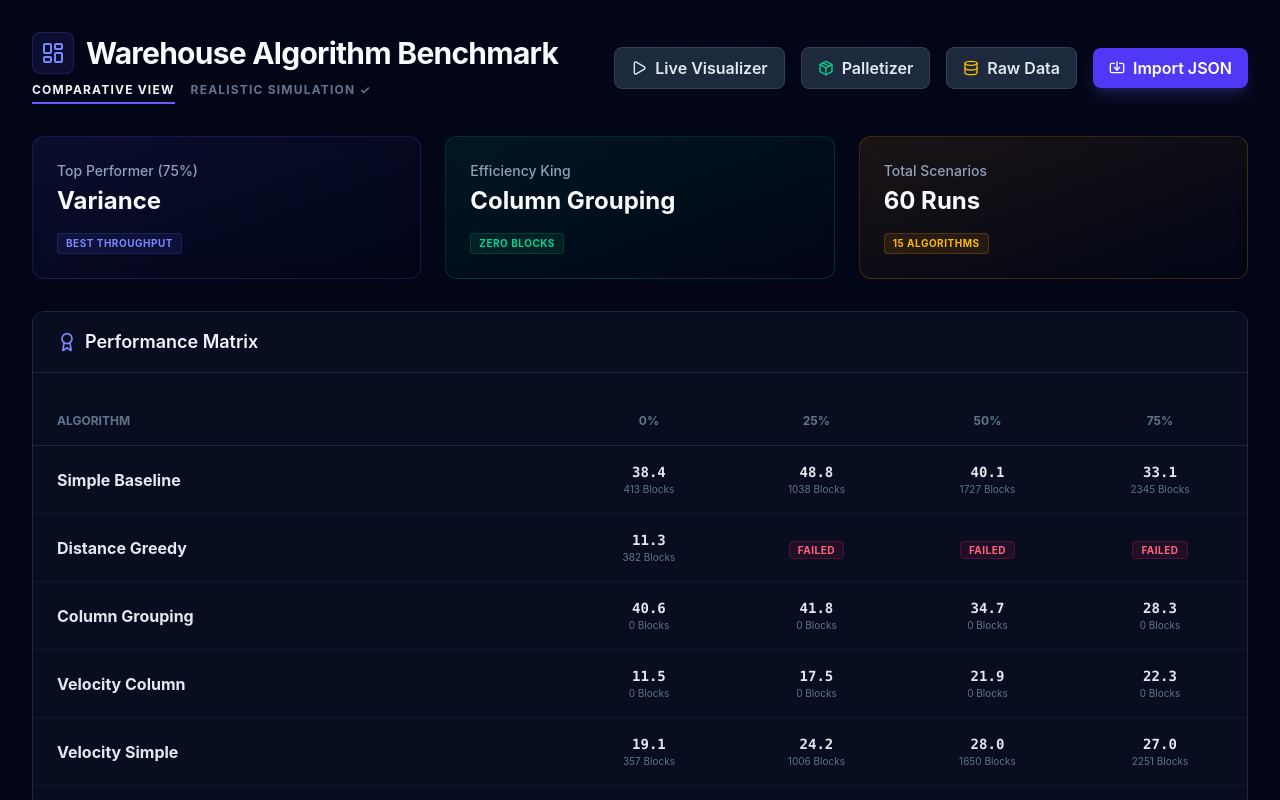
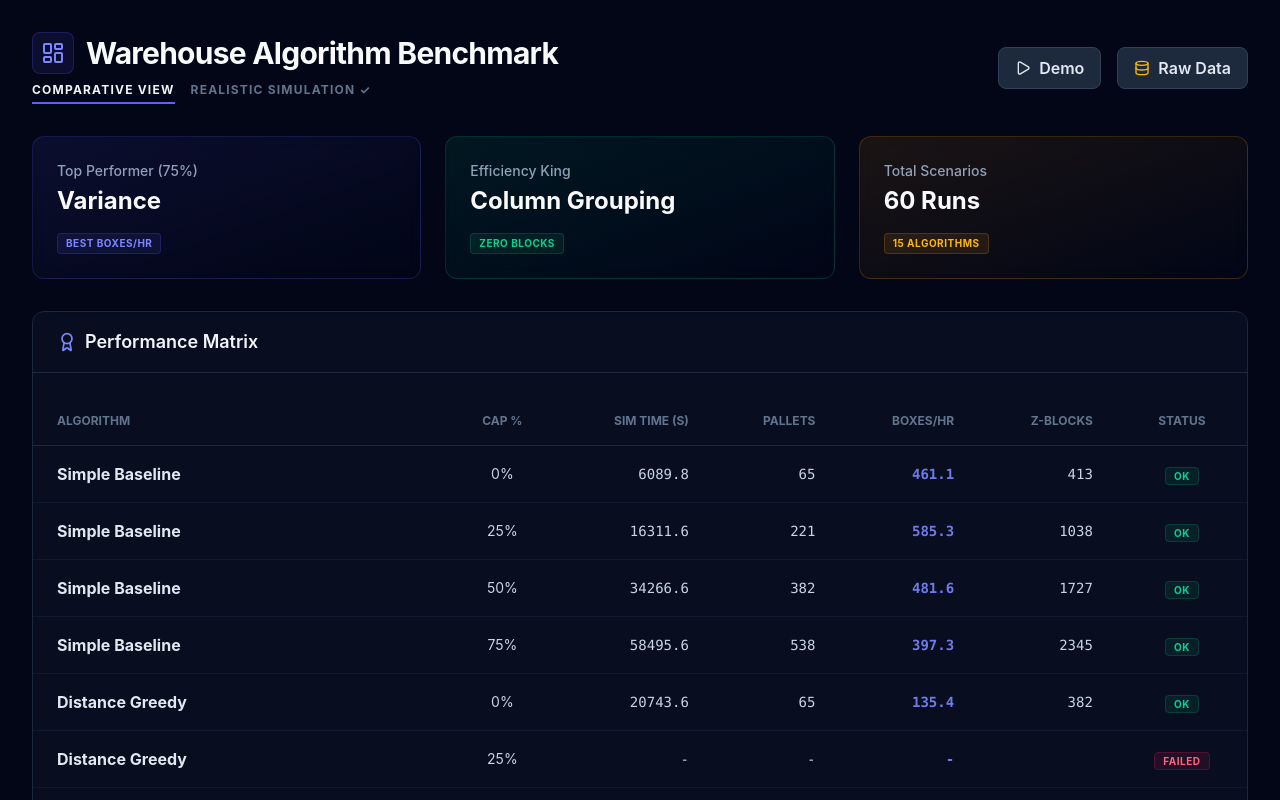
Before and after one commit to cfd24/hackathonupc, a React (Vite) app in the folder dashboard/: page / in a window 1280 px wide. Shown: the top 800 px of the page. Built offline with nearby package versions, Linux system fonts and the light colour scheme.

Commit message:
Update dashboard UI: boxes/hr, rename links, remove palletizer route

```diff
--- a/dashboard/src/App.jsx
+++ b/dashboard/src/App.jsx
@@ -11,7 +11,7 @@ function App() {
       <Routes>
         <Route path="/" element={<BenchmarkPage />} />
         <Route path="/visualizer" element={<VisualizerPage />} />
-        <Route path="/palletizer" element={<Navigate to="/visualizer" replace />} />
+
         <Route path="/raw-data" element={<RawDataPage />} />
       </Routes>
     </Router>
--- a/dashboard/src/pages/BenchmarkPage.jsx
+++ b/dashboard/src/pages/BenchmarkPage.jsx
@@ -66,8 +66,8 @@ export default function BenchmarkPage() {
     CAPACITY_LEVELS.forEach(cap => {
       const capData = data.filter(d => d.capacity_pct === cap && d.status === 'ok');
       if (capData.length === 0) return;
-      const maxThroughput = Math.max(...capData.map(d => d.throughput_per_h));
-      best[`throughput-${cap}`] = capData.find(d => d.throughput_per_h === maxThroughput)?.algorithm;
+      const maxThroughput = Math.max(...capData.map(d => d.throughput_per_h * 12));
+      best[`throughput-${cap}`] = capData.find(d => d.throughput_per_h * 12 === maxThroughput)?.algorithm;
       const minRelocs = Math.min(...capData.map(d => d.z_blocks));
       best[`relocs-${cap}`] = capData.find(d => d.z_blocks === minRelocs)?.algorithm;
     });
@@ -80,7 +80,7 @@ export default function BenchmarkPage() {
       algorithms.forEach(algo => {
         const d = data.find(item => item.algorithm === algo && item.capacity_pct === cap);
         if (d && d.status === 'ok') {
-          entry[algo] = d.throughput_per_h;
+          entry[algo] = d.throughput_per_h * 12;
           entry[`${algo}-blocks`] = d.z_blocks;
         }
       });
@@ -120,7 +120,7 @@ export default function BenchmarkPage() {
     return Array.from({ length: numHours }).map((_, i) => {
       const entry = { name: `H${i+1}` };
       realisticData.forEach(algo => {
-        entry[algo.algorithm] = algo.long.throughput_per_hour[i];
+        entry[algo.algorithm] = algo.long.throughput_per_hour[i] * 12;
       });
       return entry;
     });
@@ -145,22 +145,12 @@ export default function BenchmarkPage() {
           </div>
 
           <div className="flex items-center gap-4">
-            <Link to="/visualizer" className="flex items-center gap-2 px-4 py-2 bg-slate-800 hover:bg-slate-700 text-slate-200 font-semibold rounded-lg transition-all border border-slate-700"><Play className="w-4 h-4" /> Live Visualizer</Link>
-            <Link to="/palletizer" className="flex items-center gap-2 px-4 py-2 bg-slate-800 hover:bg-slate-700 text-slate-200 font-semibold rounded-lg transition-all border border-slate-700"><Package className="w-4 h-4 text-emerald-400" /> Palletizer</Link>
+            <Link to="/visualizer" className="flex items-center gap-2 px-4 py-2 bg-slate-800 hover:bg-slate-700 text-slate-200 font-semibold rounded-lg transition-all border border-slate-700"><Play className="w-4 h-4" /> Demo</Link>
             <Link to="/raw-data" className="flex items-center gap-2 px-4 py-2 bg-slate-800 hover:bg-slate-700 text-slate-200 font-semibold rounded-lg transition-all border border-slate-700"><Database className="w-4 h-4 text-amber-400" /> Raw Data</Link>
-            <button onClick={() => setShowImporter(!showImporter)} className="flex items-center gap-2 px-4 py-2 bg-indigo-600 hover:bg-indigo-500 text-white font-semibold rounded-lg transition-all shadow-lg shadow-indigo-500/20 active:scale-95"><Import className="w-4 h-4" /> Import JSON</button>
           </div>
         </header>
 
-        {showImporter && (
-          <Card className="border-indigo-500/30 bg-indigo-500/5">
-            <div className="space-y-4">
-              <textarea value={pastedData} onChange={(e) => setPastedData(e.target.value)} placeholder="Paste benchmark JSON here..." className="w-full h-40 bg-slate-950 border border-slate-800 rounded-lg p-4 font-mono text-sm outline-none" />
-              <button onClick={handleImport} className="w-full py-2 bg-indigo-500 text-white rounded-lg font-bold">Sync Dashboard</button>
-              {importerError && <p className="text-rose-400 text-xs font-bold">{importerError}</p>}
-            </div>
-          </Card>
-        )}
+
 
         {activeTab === 'comparative' ? (
           <>
@@ -168,7 +158,7 @@ export default function BenchmarkPage() {
               <Card className="bg-gradient-to-br from-indigo-500/10 to-transparent border-indigo-500/20">
                 <p className="text-slate-400 text-sm font-medium">Top Performer (75%)</p>
                 <h4 className="text-2xl font-bold text-slate-50 mt-1">{bestPerformers['throughput-75']}</h4>
-                <div className="mt-4 flex items-center gap-2"><Badge variant="indigo">Best Throughput</Badge></div>
+                <div className="mt-4 flex items-center gap-2"><Badge variant="indigo">Best BOXES/HR</Badge></div>
               </Card>
               <Card className="bg-gradient-to-br from-emerald-500/10 to-transparent border-emerald-500/20">
                 <p className="text-slate-400 text-sm font-medium">Efficiency King</p>
@@ -184,17 +174,30 @@ export default function BenchmarkPage() {
 
             <Card title="Performance Matrix" icon={Award}>
               <div className="overflow-x-auto -mx-6">
-                <table className="w-full text-left border-collapse">
-                  <thead><tr className="border-b border-slate-800"><th className="px-6 py-4 text-xs font-bold uppercase text-slate-500">Algorithm</th>{CAPACITY_LEVELS.map(cap => <th key={cap} className="px-6 py-4 text-xs font-bold uppercase text-slate-500 text-center">{cap}%</th>)}</tr></thead>
+                <table className="w-full text-left border-collapse whitespace-nowrap">
+                  <thead>
+                    <tr className="border-b border-slate-800">
+                      <th className="px-6 py-4 text-xs font-bold uppercase text-slate-500">Algorithm</th>
+                      <th className="px-6 py-4 text-xs font-bold uppercase text-slate-500 text-center">Cap %</th>
+                      <th className="px-6 py-4 text-xs font-bold uppercase text-slate-500 text-right">SIM TIME (S)</th>
+                      <th className="px-6 py-4 text-xs font-bold uppercase text-slate-500 text-right">PALLETS</th>
+                      <th className="px-6 py-4 text-xs font-bold uppercase text-slate-500 text-right">BOXES/HR</th>
+                      <th className="px-6 py-4 text-xs font-bold uppercase text-slate-500 text-right">Z-BLOCKS</th>
+                      <th className="px-6 py-4 text-xs font-bold uppercase text-slate-500 text-center">STATUS</th>
+                    </tr>
+                  </thead>
                   <tbody className="divide-y divide-slate-800/50">
-                    {algorithms.map(algo => (
-                      <tr key={algo} className="hover:bg-slate-800/30 transition-colors">
-                        <td className="px-6 py-4"><span className="font-bold text-slate-200">{algo}</span></td>
-                        {CAPACITY_LEVELS.map(cap => {
-                          const run = getAlgoData(algo, cap);
-                          if (!run || run.status === 'failed') return <td key={cap} className="px-6 py-4 text-center"><Badge variant="danger">FAILED</Badge></td>;
-                          return (<td key={cap} className="px-6 py-4 text-center"><div className="text-sm font-mono font-bold text-slate-200">{run.throughput_per_h.toFixed(1)}</div><div className="text-[10px] text-slate-500">{run.z_blocks} Blocks</div></td>);
-                        })}
+                    {data.map((run, idx) => (
+                      <tr key={idx} className="hover:bg-slate-800/30 transition-colors">
+                        <td className="px-6 py-4"><span className="font-bold text-slate-200">{run.algorithm}</span></td>
+                        <td className="px-6 py-4 text-center text-sm text-slate-300">{run.capacity_pct}%</td>
+                        <td className="px-6 py-4 text-right text-sm text-slate-300 font-mono">{run.sim_time_s?.toFixed(1) || '-'}</td>
+                        <td className="px-6 py-4 text-right text-sm text-slate-300 font-mono">{run.pallets || '-'}</td>
+                        <td className="px-6 py-4 text-right text-sm text-indigo-400/90 font-mono font-bold">{run.throughput_per_h ? (run.throughput_per_h * 12).toFixed(1) : '-'}</td>
+                        <td className="px-6 py-4 text-right text-sm text-slate-300 font-mono">{run.z_blocks}</td>
+                        <td className="px-6 py-4 text-center">
+                          {run.status === 'ok' ? <Badge variant="success">OK</Badge> : <Badge variant="danger">FAILED</Badge>}
+                        </td>
                       </tr>
                     ))}
                   </tbody>
@@ -203,7 +206,7 @@ export default function BenchmarkPage() {
             </Card>
 
             <div className="grid grid-cols-1 lg:grid-cols-2 gap-8">
-              <Card title="Throughput vs. Capacity" icon={Zap}><div className="h-80 mt-4"><ResponsiveContainer><LineChart data={chartData}><CartesianGrid strokeDasharray="3 3" stroke="#1e293b" /><XAxis dataKey="name" stroke="#64748b" /><YAxis stroke="#64748b" /><Tooltip contentStyle={{ backgroundColor: '#0f172a' }} /><Legend />{algorithms.map((algo, i) => <Line key={algo} type="monotone" dataKey={algo} stroke={colors[i % colors.length]} strokeWidth={3} dot={{ r: 4 }} connectNulls />)}</LineChart></ResponsiveContainer></div></Card>
+              <Card title="BOXES/HR vs. Capacity" icon={Zap}><div className="h-80 mt-4"><ResponsiveContainer><LineChart data={chartData}><CartesianGrid strokeDasharray="3 3" stroke="#1e293b" /><XAxis dataKey="name" stroke="#64748b" /><YAxis stroke="#64748b" /><Tooltip contentStyle={{ backgroundColor: '#0f172a' }} /><Legend />{algorithms.map((algo, i) => <Line key={algo} type="monotone" dataKey={algo} stroke={colors[i % colors.length]} strokeWidth={3} dot={{ r: 4 }} connectNulls />)}</LineChart></ResponsiveContainer></div></Card>
               <Card title="Relocation Penalty" icon={Eraser}><div className="h-80 mt-4"><ResponsiveContainer><LineChart data={chartData}><CartesianGrid strokeDasharray="3 3" stroke="#1e293b" /><XAxis dataKey="name" stroke="#64748b" /><YAxis stroke="#64748b" /><Tooltip contentStyle={{ backgroundColor: '#0f172a' }} /><Legend />{algorithms.map((algo, i) => <Line key={algo} type="monotone" dataKey={`${algo}-blocks`} stroke={colors[i % colors.length]} strokeWidth={2} dot={{ r: 4 }} connectNulls />)}</LineChart></ResponsiveContainer></div></Card>
             </div>
           </>
@@ -234,7 +237,7 @@ export default function BenchmarkPage() {
               <Card title="Worst-Case Analysis (P10)" icon={ShieldAlert}>
                 <div className="space-y-4 mt-2">
                   <p className="text-xs text-slate-500 leading-relaxed italic">
-                    P10 Throughput represents the worst 10% of hours. High average but low P10 indicates an algorithm prone to relocation storms and throughput collapses.
+                    P10 BOXES/HR represents the worst 10% of hours. High average but low P10 indicates an algorithm prone to relocation storms and boxes/hr collapses.
                   </p>
                   <div className="grid grid-cols-1 gap-3">
                     {realisticData.map((r, i) => (
@@ -246,11 +249,11 @@ export default function BenchmarkPage() {
                         <div className="flex gap-8">
                           <div className="text-right">
                              <p className="text-[10px] text-slate-500 font-bold uppercase">Steady Avg</p>
-                             <p className="text-sm font-mono font-bold text-slate-200">{r.steady.steady_state_throughput.toFixed(0)}</p>
+                             <p className="text-sm font-mono font-bold text-slate-200">{(r.steady.steady_state_throughput * 12).toFixed(0)}</p>
                           </div>
                           <div className="text-right border-l border-slate-800 pl-8">
                              <p className="text-[10px] text-rose-500 font-bold uppercase">Worst Case (P10)</p>
-                             <p className="text-sm font-mono font-bold text-rose-400">{r.steady.p5_throughput.toFixed(0)}</p>
+                             <p className="text-sm font-mono font-bold text-rose-400">{(r.steady.p5_throughput * 12).toFixed(0)}</p>
                           </div>
                         </div>
                       </div>
@@ -267,8 +270,8 @@ export default function BenchmarkPage() {
                      <h5 className="font-bold text-slate-200 border-b border-slate-800 pb-2">{r.algorithm}</h5>
                      <div className="flex justify-between items-end">
                        <div>
-                         <p className="text-[10px] text-slate-500 font-bold uppercase">Spike Throughput</p>
-                         <p className="text-xl font-mono font-bold text-indigo-400">{r.spike.steady_state_throughput.toFixed(0)}</p>
+                         <p className="text-[10px] text-slate-500 font-bold uppercase">Spike BOXES/HR</p>
+                         <p className="text-xl font-mono font-bold text-indigo-400">{(r.spike.steady_state_throughput * 12).toFixed(0)}</p>
                        </div>
                        <div className="text-right">
                          <p className="text-[10px] text-slate-500 font-bold uppercase">Recovery</p>
@@ -279,8 +282,8 @@ export default function BenchmarkPage() {
                      </div>
                      <div className="h-1 bg-slate-900 rounded-full overflow-hidden">
                         <div
-                          className={cn("h-full", r.spike.steady_state_throughput > 2000 ? "bg-emerald-500" : "bg-indigo-500")}
-                          style={{ width: `${Math.min(100, r.spike.steady_state_throughput / 30)}%` }}
+                          className={cn("h-full", r.spike.steady_state_throughput * 12 > 24000 ? "bg-emerald-500" : "bg-indigo-500")}
+                          style={{ width: `${Math.min(100, (r.spike.steady_state_throughput * 12) / 360)}%` }}
                         />
                      </div>
                    </div>
--- a/dashboard/src/pages/RawDataPage.jsx
+++ b/dashboard/src/pages/RawDataPage.jsx
@@ -96,9 +96,6 @@ export default function RawDataPage() {
           <Link to="/visualizer" className="px-4 py-2 rounded-lg text-xs font-bold hover:bg-slate-800 transition-all flex items-center gap-2">
             <Layers className="w-4 h-4" /> Visualizer
           </Link>
-          <Link to="/palletizer" className="px-4 py-2 rounded-lg text-xs font-bold hover:bg-slate-800 transition-all flex items-center gap-2 text-emerald-400/80">
-            <Package className="w-4 h-4" /> Palletizer
-          </Link>
           <div className="px-4 py-2 rounded-lg text-xs font-bold bg-amber-600 text-white shadow-lg shadow-amber-500/20 flex items-center gap-2">
             <Database className="w-4 h-4" /> Raw Data
           </div>
@@ -136,7 +133,7 @@ export default function RawDataPage() {
                             { label: 'Algorithm', key: 'algorithm', align: 'left' },
                             { label: 'Sim Time (s)', key: 'sim_time_s', align: 'right' },
                             { label: 'Pallets', key: 'pallets', align: 'right' },
-                            { label: 'Throughput/h', key: 'throughput_per_h', align: 'right' },
+                            { label: 'BOXES/HR', key: 'throughput_per_h', align: 'right' },
                             { label: 'Z-Blocks', key: 'z_blocks', align: 'right' },
                             { label: 'Status', key: null, align: 'center' }
                           ].map(col => (
@@ -168,7 +165,7 @@ export default function RawDataPage() {
                             <td className="px-4 py-2.5 font-bold">{row.algorithm}</td>
                             <td className="px-4 py-2.5 text-right">{row.sim_time_s ? row.sim_time_s.toLocaleString() : '---'}</td>
                             <td className="px-4 py-2.5 text-right">{row.pallets || '---'}</td>
-                            <td className="px-4 py-2.5 text-right text-indigo-400/90 font-bold">{row.throughput_per_h ? row.throughput_per_h.toFixed(1) : '---'}</td>
+                            <td className="px-4 py-2.5 text-right text-indigo-400/90 font-bold">{row.throughput_per_h ? (row.throughput_per_h * 12).toFixed(1) : '---'}</td>
                             <td className="px-4 py-2.5 text-right">{row.z_blocks !== null ? row.z_blocks : '---'}</td>
                             <td className="px-4 py-2.5 text-center">
                               <span className={cn(
```
Also changed, not shown: 1 other file (tests, documents, lock files or other folders).
